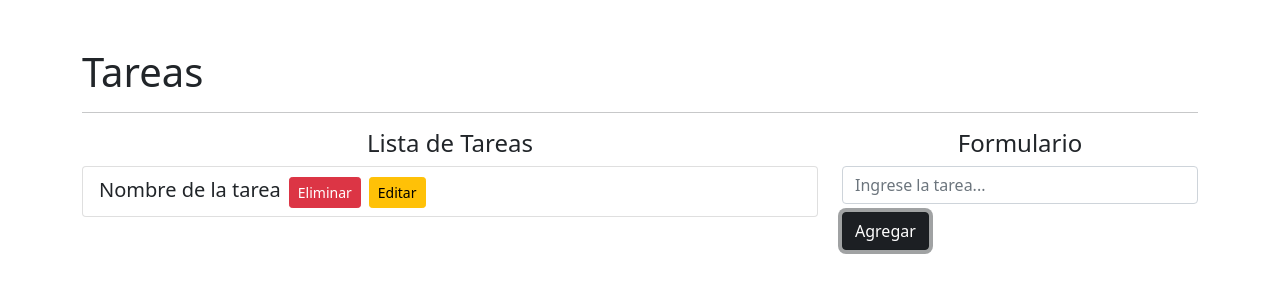
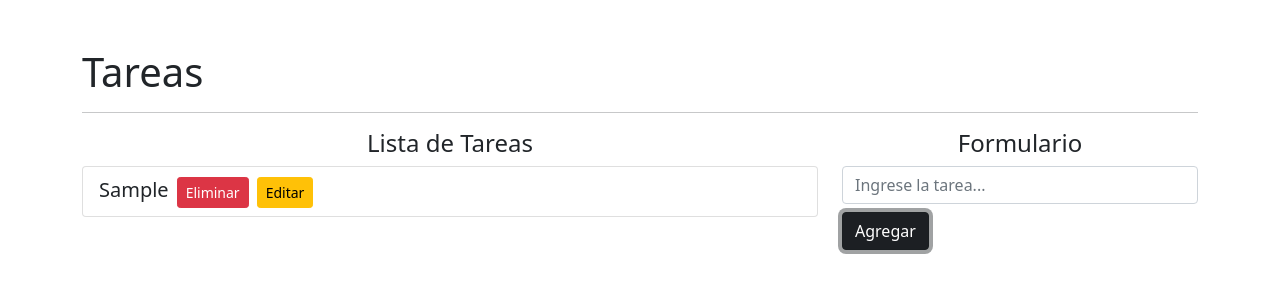
Before and after one commit to atehortua1907/React_ReactNative_Tuto64_2021-I_Zulu, a React (Create React App) app in the folder 2-React(ProyectoTareas)/tareas_crud/: page / in a window 1280 px wide. Both pictures are taken after typing "Sample" into the empty fields and a click on the button "Agregar". Shown: the top 300 px of the page. Built offline with nearby package versions, Linux system fonts and the light colour scheme.

Commit message:
Video 15 - Adicionando una tarea y mostrarla en la lista de tareas

```diff
--- a/2-React(ProyectoTareas)/tareas_crud/package.json
+++ b/2-React(ProyectoTareas)/tareas_crud/package.json
@@ -10,6 +10,7 @@
     "react": "^17.0.1",
     "react-dom": "^17.0.1",
     "react-scripts": "4.0.3",
+    "shortid": "^2.2.16",
     "web-vitals": "^1.0.1"
   },
   "scripts": {
--- a/2-React(ProyectoTareas)/tareas_crud/src/App.js
+++ b/2-React(ProyectoTareas)/tareas_crud/src/App.js
@@ -1,18 +1,24 @@
 import React, {useState} from 'react';
 import {isEmpty} from 'lodash';
+import shortid from 'shortid';
 
 function App() {
   const [task, setTask] = useState(null);
+  const [tasks, setTasks] = useState([]);
   const addTask = (e) =>{
     e.preventDefault();
     if(isEmpty(task)){
       console.log("Task Empty");
       return;
     }
-
-    console.log("Ok");
+    const newTask = {
+      id:shortid.generate(),
+      name:task
+    };
+    setTasks([...tasks, newTask]);
     setTask("");
   }
+
   return (
     <div className="container mt-5">
       <h1>Tareas</h1>
@@ -21,11 +27,16 @@
         <div className="col-8">
           <h4 className="text-center">Lista de Tareas</h4>
           <ul className="list-group">
-            <li className="list-group-item">
-              <span className="lead">Nombre de la tarea</span>
-              <button className="btn btn-danger btn-sm float-left mx-2">Eliminar</button>
-              <button className="btn btn-warning btn-sm float-right">Editar</button>
-            </li>
+            {
+              tasks.map((task) => (
+                <li className="list-group-item" key={task.id}>
+                  <span className="lead">{task.name}</span>
+                  <button className="btn btn-danger btn-sm float-left mx-2">Eliminar</button>
+                  <button className="btn btn-warning btn-sm float-right">Editar</button>
+                </li>
+              ))
+
+            }
           </ul>
         </div>
         <div className="col-4">
```
Also changed, not shown: 1 other file (tests, documents, lock files or other folders).
